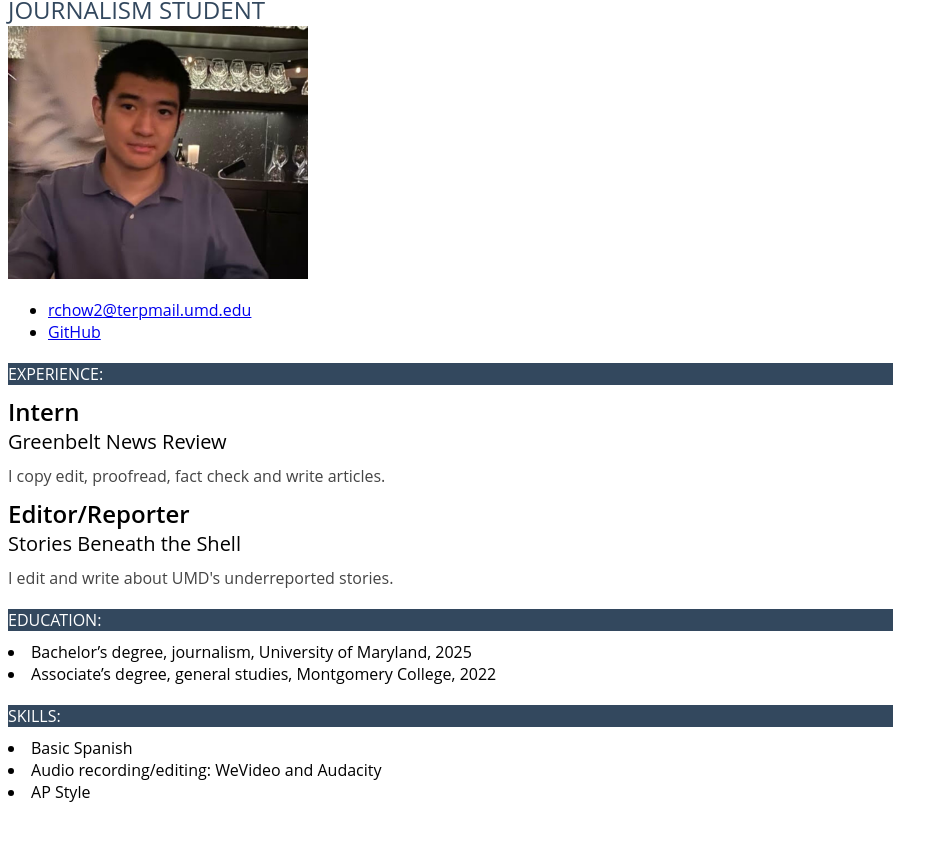
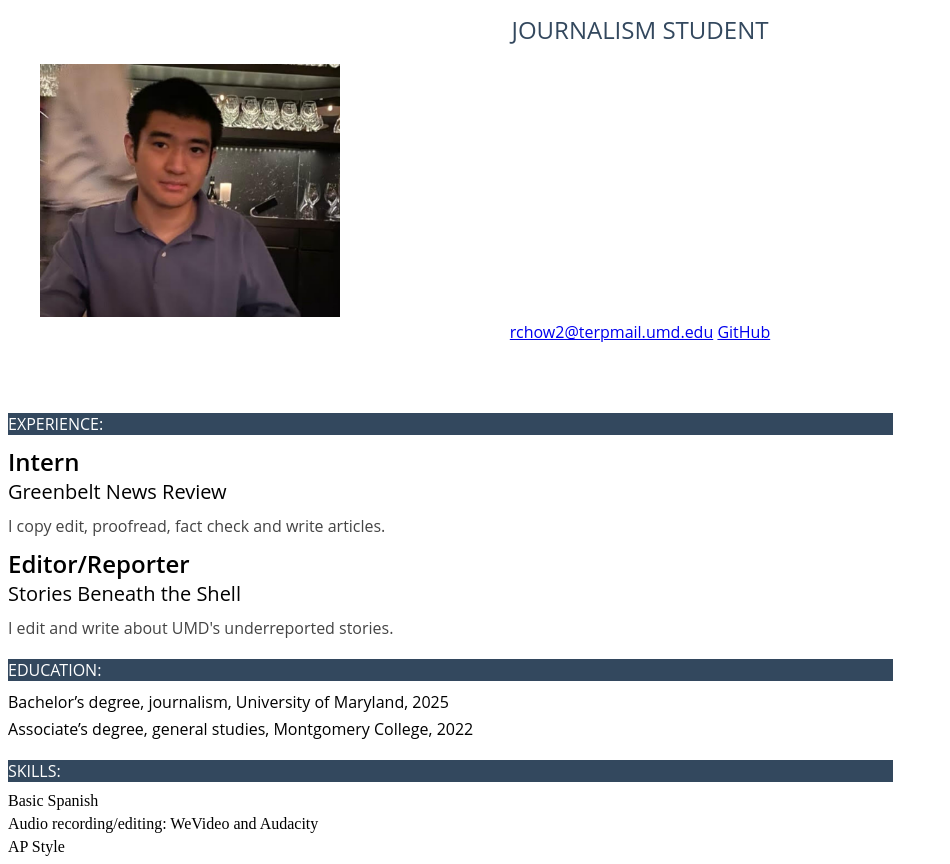
Before and after one commit to RandyChow22/Randy-Chow-jour352, a plain HTML site: page index1.html in a window 1280 px wide. Shown: the part 81-945 px from the top of the page, without its empty margins (0-950 px from the left). Before the commit the page ends 892 px from the top, so only its background shows below. Drawn offline with Linux system fonts and the light colour scheme.

Commit message:
newest updates

```diff
--- a/index1.html
+++ b/index1.html
@@ -1,5 +1,5 @@
 <!DOCTYPE html>
-<html lang"en">
+<html lang="en">
 
 <head>
     <title>Randy Chow's Resume</title>
@@ -11,18 +11,21 @@
 
     <!-- I built this myself-->
 
+    <div id="container">
+
     <div id="name">Randy Chow</div>
 
-    <strong>JOURNALISM STUDENT</strong> <br>
+    <div id="title">JOURNALISM STUDENT</div> <br>
 
     <img src="RandyChowPhoto.jpg" width="300px">
 
-    <ul>
+    <ul class="menu">
+
     <li><a href="mailto:rchow2@terpmail.umd.edu">rchow2@terpmail.umd.edu</a></li>
         <!-- I don't have a Twitter nor LinkedIn, so those haven't been linked-->
     <li><a href="https://github.com/RandyChow22?ocid=AIDcmmcwpj1e5v_SEM__k_Cj0KCQjw0_WyBhDMARIsAL1Vz8sSAGiEEQGgcx_nquUaK-HCe2OYznWL4Si6hFiYr3idZHnkrz8mmSwaAlIrEALw_wcB_k_">GitHub</a></href></li>
 
-    </ul>
+    </div>
 
     <div class="sectionheader">EXPERIENCE:</div>
 
@@ -43,14 +46,16 @@
     <div class="description">I edit and write about UMD's underreported stories.</div>
 
     <div class="sectionheader">EDUCATION:</div>
-        <li>Bachelor’s degree, journalism, University of Maryland, 2025</li>
-        <li>Associate’s degree, general studies, Montgomery College, 2022</li>
+
+        <div id="degrees">Bachelor’s degree, journalism, University of Maryland, 2025</div>
+        <div id="degrees">Associate’s degree, general studies, Montgomery College, 2022</div>
 
     <div class="sectionheader">SKILLS:</div>
-        <li>Basic Spanish</li>
-        <li>Audio recording/editing: WeVideo and Audacity</li>
-        <li>AP Style</li>
+        <div id="do">Basic Spanish</div>
+        <div id="do">Audio recording/editing: WeVideo and Audacity</div>
+        <div id="do">AP Style</div>
 
+    </div>
 </body>
 
 </html>
--- a/style.css
+++ b/style.css
@@ -10,6 +10,13 @@
     margin-top: 10px;
     margin-right: 0px;
     margin-left: 0px;
+}
+
+#container {
+    width: 100%;
+    max-width: 1200px;
+    margin: 0 auto;
+    padding-bottom: 50px;
 }
 
     /* This is for my name */
@@ -30,12 +37,14 @@
 
     /* This is for my title */
 
-strong {
+#title {
     color: #33485e;
+    font-weight: 600px;
+    text-align: center;
+    margin-top: 20px;
     font-size: 1.5em;
     text-transform: uppercase;
     font-family: Open Sans, arial;
-    font-weight: 400;
 }
 
     /* This is for my link to my email and GitHub */
@@ -44,18 +53,29 @@ strong {
     font-size: 1em;
     font-family: Open Sans, arial;
     font-weight: 400;
-    text-align: center;
     margin: 0 auto;
-    padding: 0 auto;
+    padding: 0;
+
+}
+
+#do {
+    margin-top: 5px;
+    margin-bottom: 0px;
+    margin-right: 0px;
+    margin-left: 0px;
 
 }
 
     /* This is for my bullet points */
 
-li {
+#degrees {
     font-size: 1em;
     font-weight: 400;
     font-family: Open Sans, arial;
+    margin-top: 5px;
+    margin-bottom: 0px;
+    margin-right: 0px;
+    margin-left: 0px;
 
 }
 
@@ -102,3 +122,13 @@ li {
     font-family: Open Sans, arial;
 
 }
+.menu {
+    padding:0;
+    margin:0;
+    text-align:center;
+
+}
+
+.menu li {
+    display:inline;
+}
```
